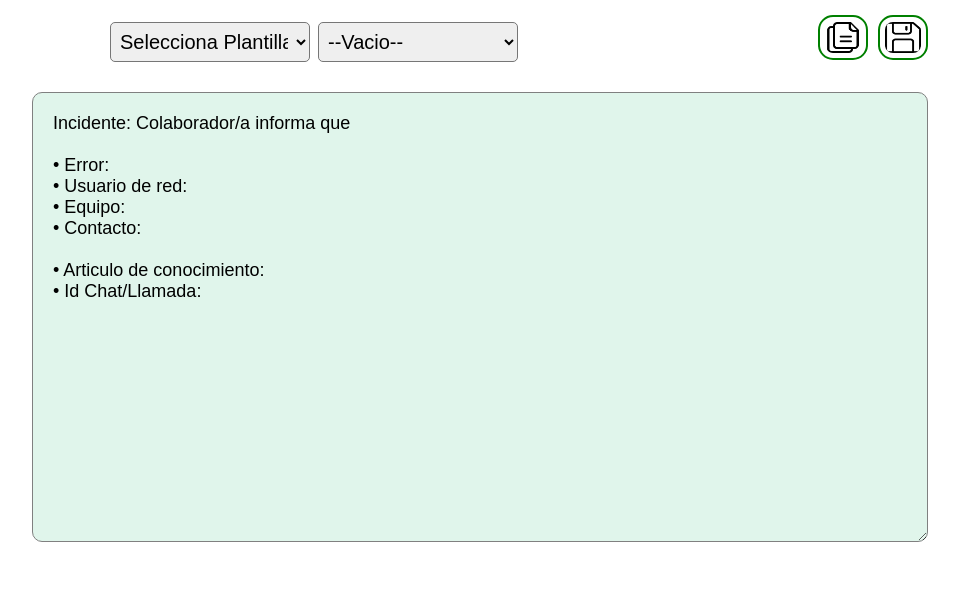
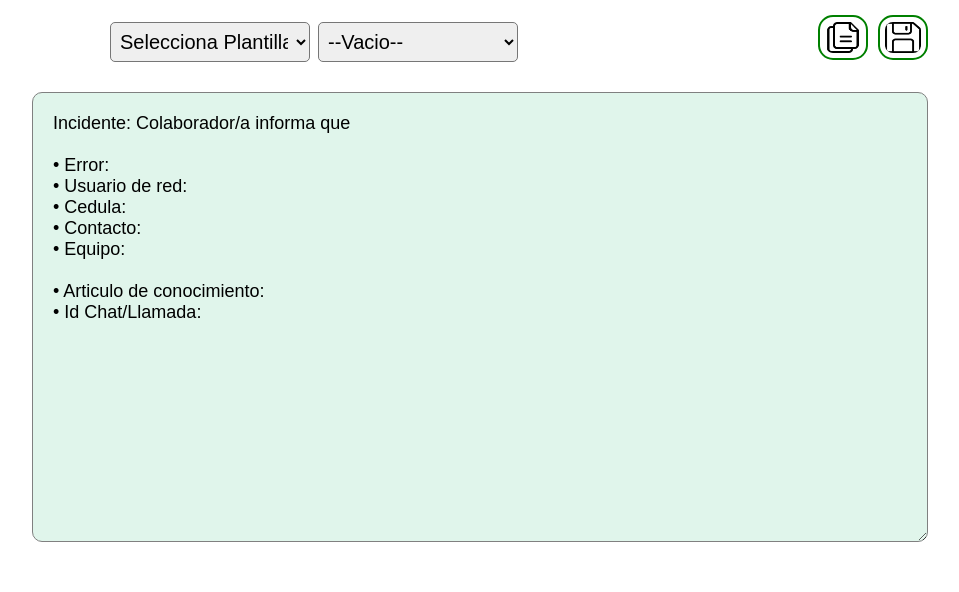
Before and after one commit to jose-beltran/UnisysFlask, a Flask app: page /documentar in a window 1280 px wide; the page is wider, and only the part inside the window is pictured. Shown: the part 208-800 px from the top of that part, without its empty margins (218-1177 px from the left). Run offline with Flask 2, Linux system fonts and the light colour scheme.

Commit message:
Update basic information for templates

```diff
--- a/static/js/plantillas.js
+++ b/static/js/plantillas.js
@@ -70,10 +70,10 @@ function cambiarTexto() { //Funcion que cambia segundo select en funcion del pri
             textPlantilla.value = "Incidente: El colaborador requiere conocer la ruta para solicitar permisos para acceder a Rutas Compartidas\n\nError: N/A \n\nRuta Compartida: \n\n*** Es importante documentar la ruta completa a la que el colaborador requiere acceso ***\n***Recuerda Direccionar al Colaborador al Sitio ¿Y como lo hago? para conocer el flujo por el que debe radicar su pedido*** \n\n • Id Chat/Llamada: \n • Articulo de conocimiento: ";
             break;
         case "basicos":
-            textPlantilla.value = "Incidente: Colaborador/a informa que \n• Error: \n• Usuario de red: \n• Equipo: \n• Contacto: \n\n • Id Chat/Llamada: \n • Articulo de conocimiento: ";
+            textPlantilla.value = "Incidente: Colaborador/a informa que \n• Error: \n• Usuario de red:  \n• Cedula: \n• Contacto: \n• Equipo: \n\n • Id Chat/Llamada: \n • Articulo de conocimiento: \n • Id Chat/Llamada: ";
             break;
         case "sitio":
-            textPlantilla.value = "• Código y/o Nombre de Edificio o Sucursal: \n• Horario de atención: \n• Ciudad: \n• Dirección: \n✆ Teléfono y/o Celular: \n\nIncidente: Colaborador/a informa que \n• Error: \n• Usuario de red: \n• Equipo: \n\n• Id Chat/Llamada: \n• Articulo de conocimiento: ";
+            textPlantilla.value = "• Código y/o Nombre de Edificio o Sucursal: \n• Horario de atención: \n• Ciudad: \n• Dirección: \n✆ Teléfono y/o Celular: \n\nIncidente: Colaborador/a informa que \n• Error: \n• Usuario de red: \n• Cedula: \n• Contacto: \n• Equipo: \n\n• Id Chat/Llamada: \n• Articulo de conocimiento: ";
             break;
         case "winLentitud":
             textPlantilla.value = "Incidente: El colaborador informa que tiene lentitud en el equipo.\n\nError: Lentitud\nNombre del equipo:\nAplicación mayor Consumo:\n\nCR: \nLAPS:\nContacto:\n\n**** Consulta el Administrador de Tareas y Documenta la Aplicación que está generando el mayor consumo. \n\n• Id Chat/Llamada: \n• Articulo de conocimiento: ";
--- a/templates/documentar.html
+++ b/templates/documentar.html
@@ -43,12 +43,13 @@ Incidente: Colaborador/a informa que
 
 • Error:
 • Usuario de red:
+• Cedula:
+• Contacto:
 • Equipo:
-• Contacto:
 
 • Articulo de conocimiento:
 • Id Chat/Llamada:
-    </textarea>
+</textarea>
 </div>
 
 <h3 class="codigoPlantilla" id="codigoPlantilla"></h3>
```
